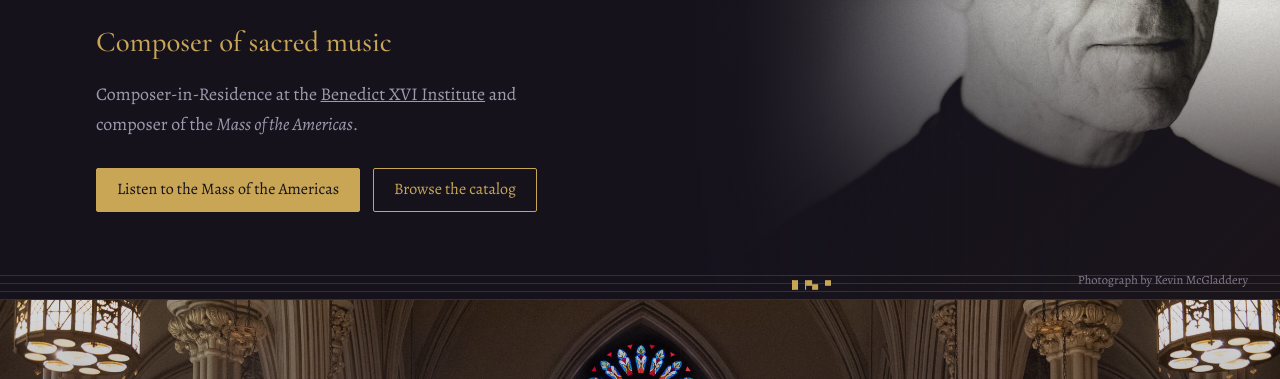
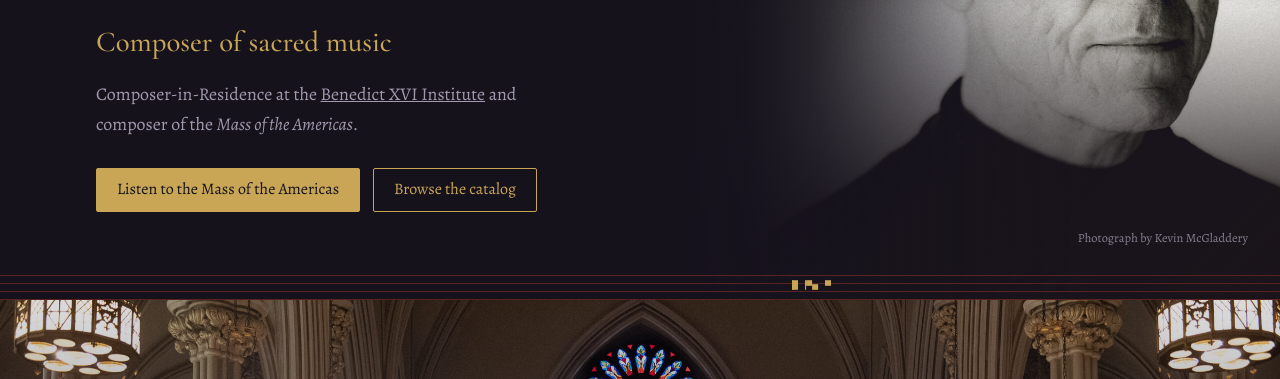
Before and after one commit to liquid1188/frank-larocca-site, an Eleventy site: page src/index.njk in a window 1280 px wide. Shown: the part 421-800 px from the top of the page. Built offline with nearby package versions, Linux system fonts and the light colour scheme; Eleventy itself is replaced by a stand-in of ours; files that its build step writes are made by us from their sources.

Commit message:
Hero credit lifted clear of the staff

```diff
--- a/src/css/style.css
+++ b/src/css/style.css
@@ -381,8 +381,8 @@ blockquote p + p:not(.attr) { font-size: 1.02rem; color: var(--ash); font-style:
 .press-strip li.small img { height: 22px; }
 .press-strip li.tall img { height: 48px; }
 .press-strip.on-dark li.raw img { filter: grayscale(1) brightness(1.1) opacity(.85); }
-.hero-credit { position: absolute; right: var(--gutter); bottom: .6rem; z-index: 3; margin: 0; font-size: .78rem; color: var(--ash); opacity: .8; }
-@media (max-width: 880px) { .hero-credit { right: var(--gutter); bottom: 2.8rem; } }
+.hero-credit { position: absolute; right: var(--gutter); bottom: 3.2rem; z-index: 3; margin: 0; font-size: .78rem; color: var(--ash); opacity: .8; }
+@media (max-width: 880px) { .hero-credit { right: var(--gutter); bottom: 4.5rem; } }
 .foot-epigraph { font-family: var(--display); font-style: italic; font-size: 1.15rem; color: var(--vellum); max-width: 40ch; margin: 0 auto 2rem; }
 .foot-epigraph span { font-style: normal; font-family: var(--body); font-size: .85rem; color: var(--ash); display: block; margin-top: .2rem; }
 @media (max-width: 720px) {
```
